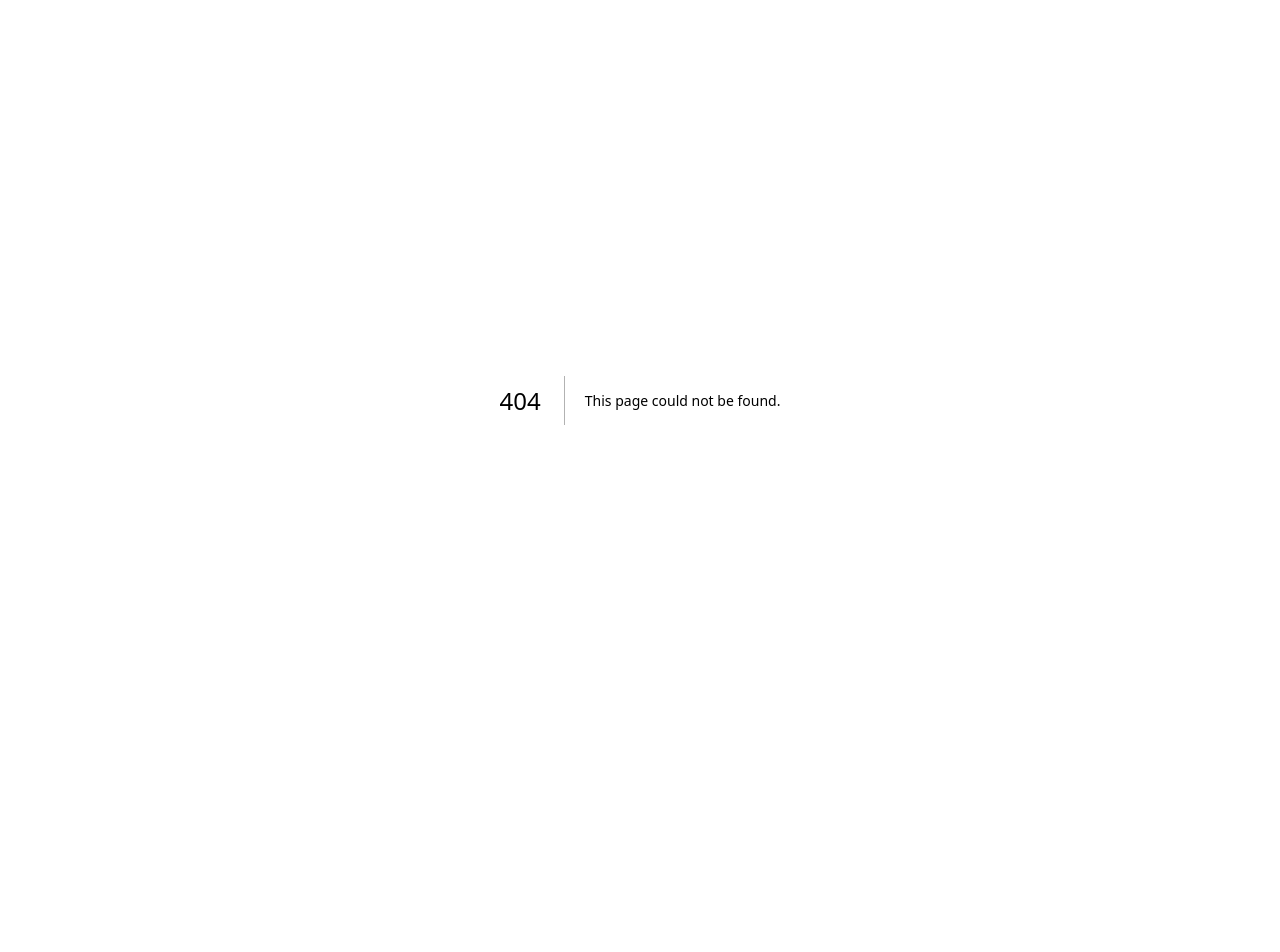
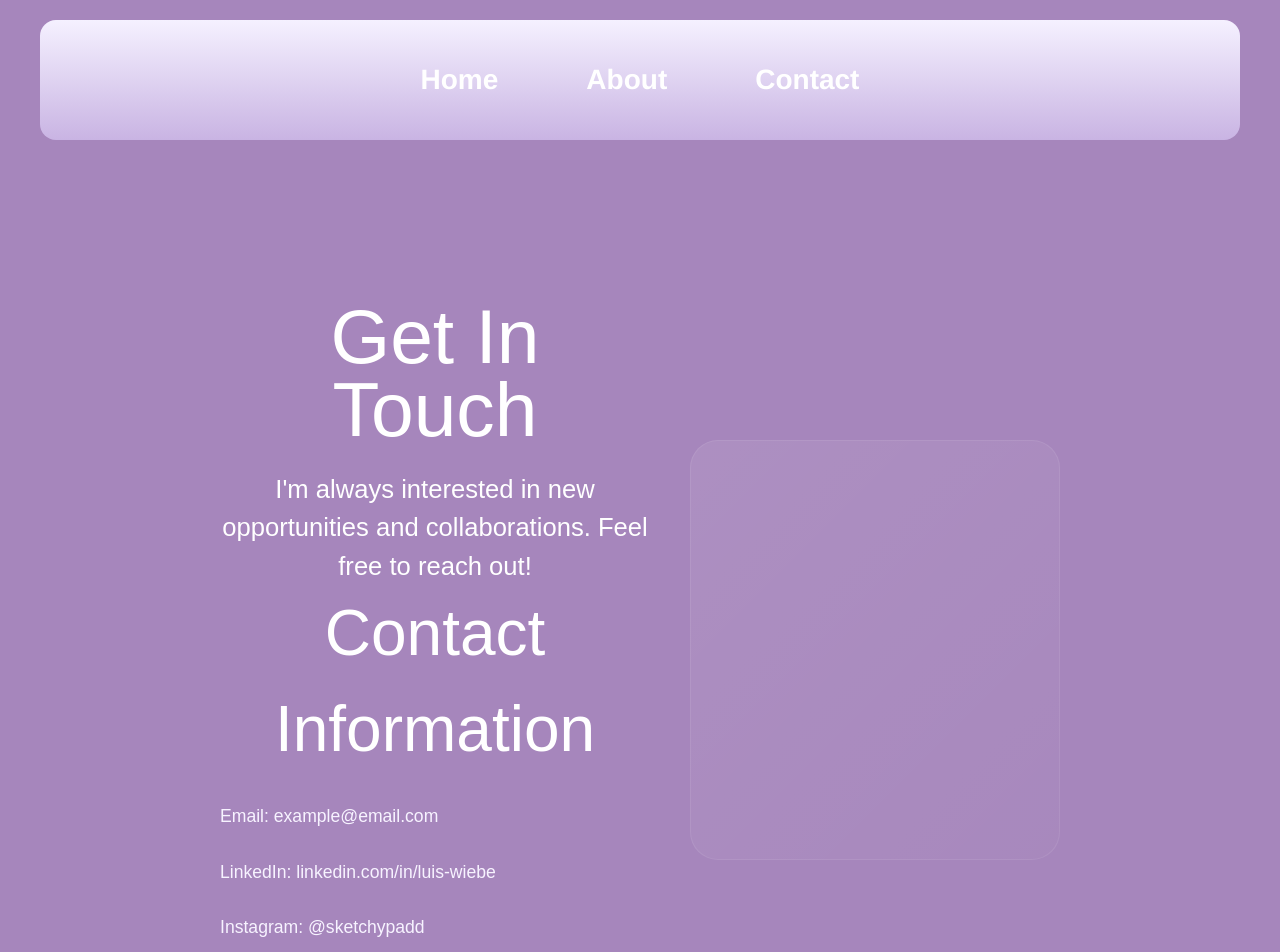
Before and after one commit to LuisWiebe/portfolio-nextjs, a Next.js app in the folder nextjs/: page /contact in a window 1280 px wide. Before the commit this address had no page. Shown: the top 952 px of the page. Before the commit the page ends 800 px from the top, so only its background shows below. Built offline with nearby package versions, Linux system fonts and the light colour scheme.

Commit message:
linked about page

```diff
--- /dev/null
+++ b/nextjs/app/contact/page.jsx
@@ -0,0 +1,44 @@
+import Link from "next/link";
+import styles from "../page.module.css";
+
+export default function Contact() {
+  return (
+    <>
+      <header className={styles.nav}>
+        <nav aria-label="Main navigation">
+          <ul className={styles.navLinks}>
+            <li><Link href="/">Home</Link></li>
+            <li><Link href="/about">About</Link></li>
+            <li><Link href="/contact">Contact</Link></li>
+          </ul>
+        </nav>
+      </header>
+
+      <main className={styles.aboutSection}>
+        <section className={styles.hero}>
+          <article className={styles.heroText}>
+            <h1>Get In Touch</h1>
+            <p>
+              I'm always interested in new opportunities and collaborations.
+              Feel free to reach out!
+            </p>
+
+            <h2>Contact Information</h2>
+            <div className={styles.contactInfo}>
+              <ul>
+                <li>Email: example@email.com</li>
+                <li>LinkedIn: linkedin.com/in/luis-wiebe</li>
+                <li>Instagram: @sketchypadd</li>
+                <li>Phone: (208) 666-6666</li>
+              </ul>
+            </div>
+          </article>
+
+          <aside className={styles.heroPanel}>
+            <div className={styles.imageContainer}></div>
+          </aside>
+        </section>
+      </main>
+    </>
+  );
+}
--- a/nextjs/app/page.jsx
+++ b/nextjs/app/page.jsx
@@ -2,8 +2,6 @@ import Image from "next/image";
 import styles from "./page.module.css";
 import Link from "next/link";
 import projects from "@/app/data/projects";
-// import Navigation from "@/components/header/Navigation";
-// import Footer from "@/components/footer/Footer";
 import LinkSWS from "@/assets/Link-SWS.webp";
 import DemoReel from "@/assets/demo-reel.jpg";
 import VampGirls from "@/assets/vampgirls.jpg";
@@ -19,10 +17,10 @@ export default async function Home() {
      <header className={styles.nav}>
         {/* <Navigation /> */}
     <nav role="navigation" aria-label="Main Nav">
-        <ul>
-            <li><a href="index.html" aria-current="page">Home</a></li>
-            <li><a href="about.html">About</a></li>
-            <li><a href="contact.html">Contact</a></li>
+        <ul className={styles.navLinks}>
+            <li><Link href="/">Home</Link></li>
+            <li><Link href="/about">About</Link></li>
+            <li><Link href="/contact">Contact</Link></li>
         </ul>
         <button id="hamburger">
             <div className={styles.hamburger}>
```
